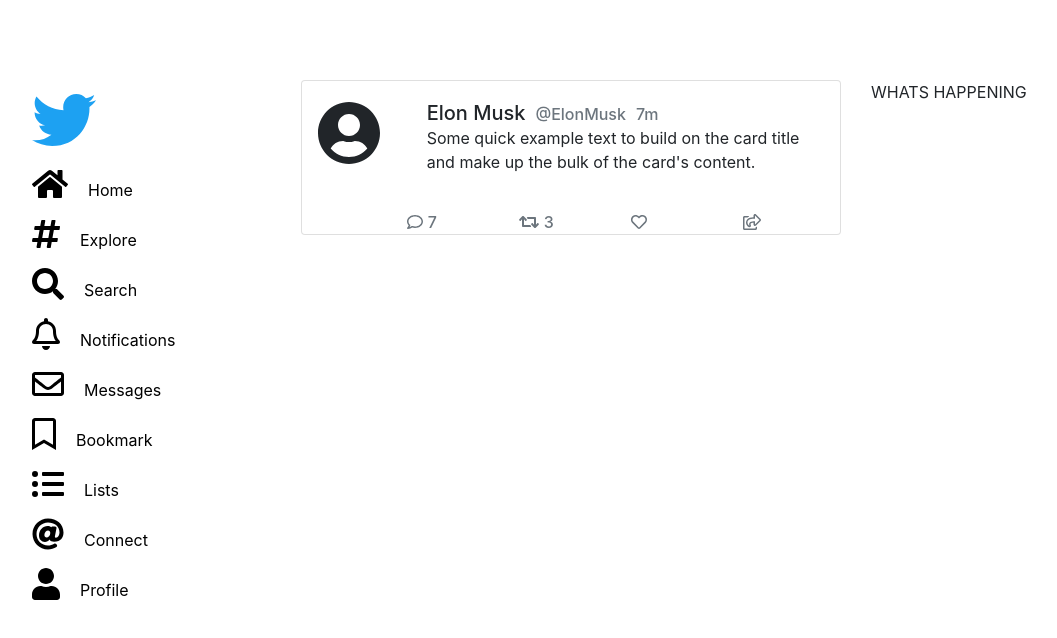
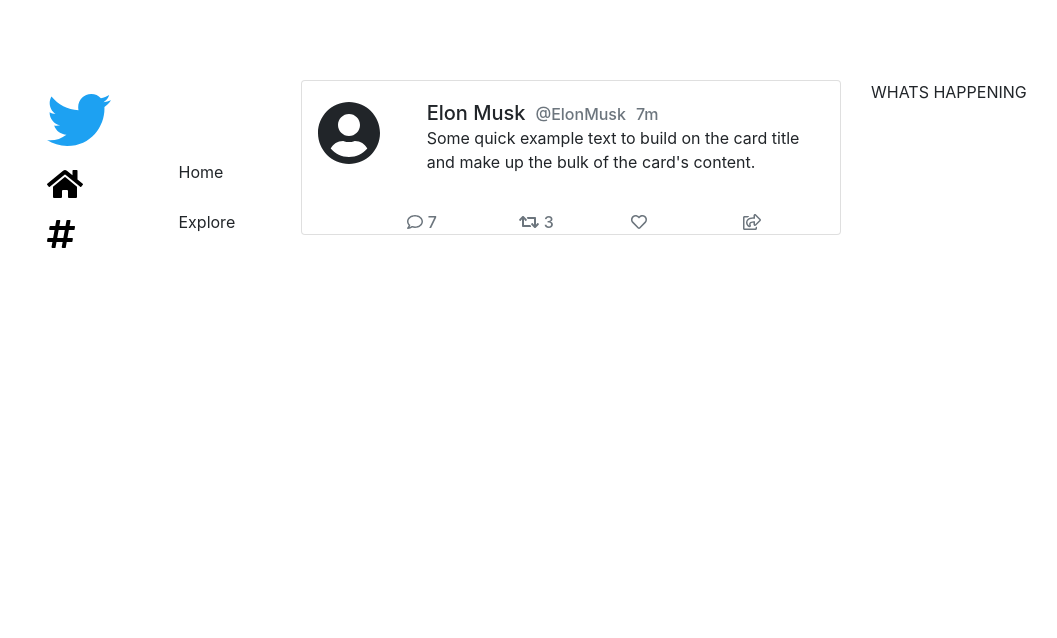
Before and after one commit to VictorDoyle/twitter, a React (Create React App) app in the folder frontend/: page / in a window 1280 px wide. Shown: the top 638 px of the page, without its empty margins (69-1126 px from the left). Built offline with nearby package versions, Linux system fonts and the light colour scheme.

Commit message:
formatting on navbar

```diff
--- a/frontend/src/App.js
+++ b/frontend/src/App.js
@@ -1,6 +1,6 @@
-import './App.css';
-import Feed from './pages/Feed';
-import 'bootstrap/dist/css/bootstrap.min.css';
+import "./App.css";
+import Feed from "./pages/Feed";
+import "bootstrap/dist/css/bootstrap.min.css";
 
 function App() {
   return (
--- a/frontend/src/components/NavBar/NavBar.js
+++ b/frontend/src/components/NavBar/NavBar.js
@@ -1,31 +1,90 @@
-import React, {useState} from 'react';
-import Nav from 'react-bootstrap/Nav';
+import React, { useState } from "react";
+import Nav from "react-bootstrap/Nav";
+import Col from "react-bootstrap/Col";
+import Container from "react-bootstrap/Container";
+import Row from "react-bootstrap/Row";
 import { faTwitter } from "@fortawesome/free-brands-svg-icons";
-import { faHome, faSearch, faListUl,faAt, faHashtag, faUser } from "@fortawesome/free-solid-svg-icons";
-import { faEnvelope, faBell, faBookmark } from "@fortawesome/free-regular-svg-icons";
+import {
+  faHome,
+  faSearch,
+  faListUl,
+  faAt,
+  faHashtag,
+  faUser,
+} from "@fortawesome/free-solid-svg-icons";
+import {
+  faEnvelope,
+  faBell,
+  faBookmark,
+} from "@fortawesome/free-regular-svg-icons";
 import { FontAwesomeIcon } from "@fortawesome/react-fontawesome";
 import "./NavBar.css";
 
-function NavBar () {
+function NavBar() {
+  return (
+    //     <Nav defaultActiveKey="/home" className="flex-column">
+    //     <Nav.Link id='twitter' eventKey="link-1"><FontAwesomeIcon icon={faTwitter} size="4x" /></Nav.Link>
+    //     <Nav.Link class='link' eventKey="link-2"><FontAwesomeIcon icon={faHome} size="2x" /><span class="description">Home</span></Nav.Link>
+    //     <Nav.Link class='link' eventKey="link-2"><FontAwesomeIcon icon={faHashtag} size="2x" /><span class="description">Explore</span></Nav.Link>
+    //     <Nav.Link class='link' eventKey="link-3"><FontAwesomeIcon icon={faSearch} size="2x"  /><span class="description">Search</span></Nav.Link>
+    //     <Nav.Link class='link' eventKey="link-4"><FontAwesomeIcon icon={faBell} size="2x"  /><span class="description">Notifications</span></Nav.Link>
+    //     <Nav.Link class='link' eventKey="link-5"><FontAwesomeIcon icon={faEnvelope} size="2x"  /><span class="description">Messages</span></Nav.Link>
+    //     <Nav.Link class='link' eventKey="link-6"><FontAwesomeIcon icon={faBookmark} size="2x"  /><span class="description">Bookmark</span></Nav.Link>
+    //     <Nav.Link class='link' eventKey="link-7"><FontAwesomeIcon icon={faListUl} size="2x"  /><span class="description">Lists</span></Nav.Link>
+    //     <Nav.Link class='link' eventKey="link-8"><FontAwesomeIcon icon={faAt} size="2x"  /><span class="description">Connect</span></Nav.Link>
+    //     <Nav.Link class='link' eventKey="link-9"><FontAwesomeIcon icon={faUser} size="2x"  /><span class="description">Profile</span></Nav.Link>
+    //   </Nav>
 
-
-    return(
-        <Nav defaultActiveKey="/home" className="flex-column">
-        <Nav.Link id='twitter' eventKey="link-1"><FontAwesomeIcon icon={faTwitter} size="4x" /></Nav.Link>
-        <Nav.Link class='link' eventKey="link-2"><FontAwesomeIcon icon={faHome} size="2x" /><span class="description">Home</span></Nav.Link>
-        <Nav.Link class='link' eventKey="link-2"><FontAwesomeIcon icon={faHashtag} size="2x" /><span class="description">Explore</span></Nav.Link>
-        <Nav.Link class='link' eventKey="link-3"><FontAwesomeIcon icon={faSearch} size="2x"  /><span class="description">Search</span></Nav.Link>
-        <Nav.Link class='link' eventKey="link-4"><FontAwesomeIcon icon={faBell} size="2x"  /><span class="description">Notifications</span></Nav.Link>
-        <Nav.Link class='link' eventKey="link-5"><FontAwesomeIcon icon={faEnvelope} size="2x"  /><span class="description">Messages</span></Nav.Link>
-        <Nav.Link class='link' eventKey="link-6"><FontAwesomeIcon icon={faBookmark} size="2x"  /><span class="description">Bookmark</span></Nav.Link>
-        <Nav.Link class='link' eventKey="link-7"><FontAwesomeIcon icon={faListUl} size="2x"  /><span class="description">Lists</span></Nav.Link>
-        <Nav.Link class='link' eventKey="link-8"><FontAwesomeIcon icon={faAt} size="2x"  /><span class="description">Connect</span></Nav.Link>
-        <Nav.Link class='link' eventKey="link-9"><FontAwesomeIcon icon={faUser} size="2x"  /><span class="description">Profile</span></Nav.Link>
-      </Nav>
-    )
+    <Container>
+      <Row>
+        <Col>
+          <Nav.Link id="twitter" eventKey="link-1">
+            <FontAwesomeIcon icon={faTwitter} size="4x" />
+          </Nav.Link>
+        </Col>
+        <Col></Col>
+      </Row>
+      <Row>
+        <Col>
+          <Nav.Link class="link" eventKey="link-2">
+            <FontAwesomeIcon icon={faHome} size="2x" />
+          </Nav.Link>
+        </Col>
+        <Col>
+          <span class="description">Home</span>
+        </Col>
+      </Row>
+      <Row>
+        <Col>
+          <Nav.Link class="link" eventKey="link-2">
+            <FontAwesomeIcon icon={faHashtag} size="2x" />
+          </Nav.Link>
+        </Col>
+        <Col>
+          <span class="description">Explore</span>
+        </Col>
+      </Row>
+      <Row>
+        <Col></Col>
+        <Col></Col>
+      </Row>
+      <Row>
+        <Col></Col>
+        <Col></Col>
+      </Row>
+      <Row>
+        <Col></Col>
+        <Col></Col>
+      </Row>
+      <Row>
+        <Col></Col>
+        <Col></Col>
+      </Row>
+    </Container>
+  );
 }
 
-export default NavBar
+export default NavBar;
 
 /* function NavBar () {
 
```
